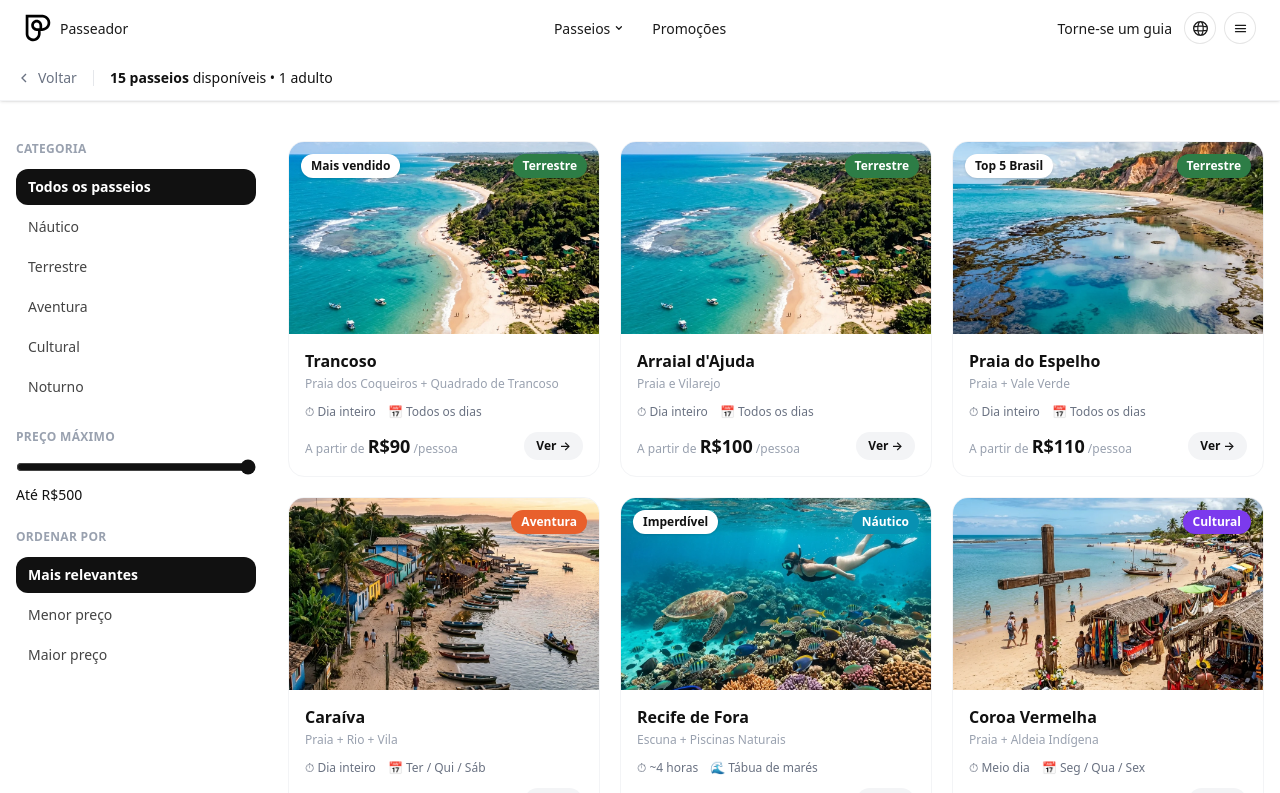
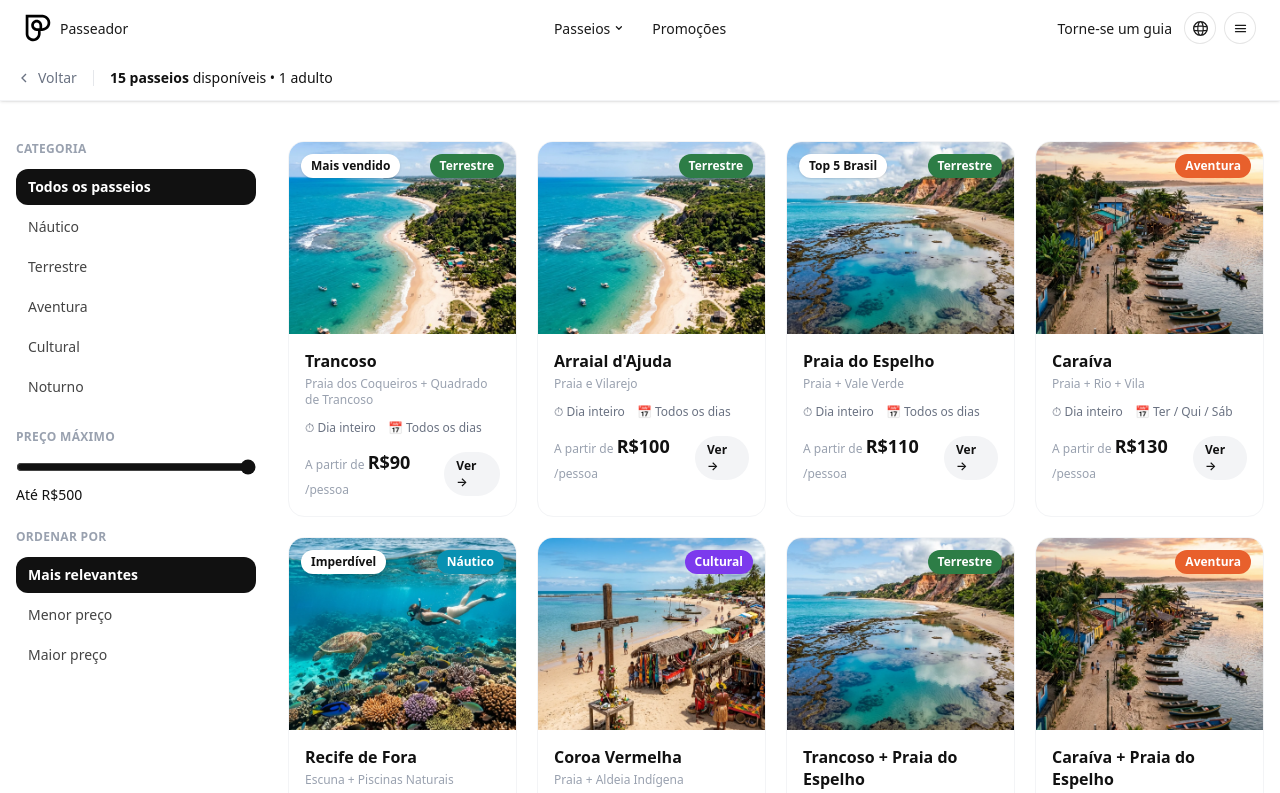
Before and after one commit to Huendelx/Tour-Porto-Seguro, a Next.js app: page /buscar in a window 1280 px wide. Shown: the top 793 px of the page. Built offline with nearby package versions, Linux system fonts and the light colour scheme.

Commit message:
feat: grid /buscar com 4 colunas no xl

```diff
--- a/src/app/buscar/page.tsx
+++ b/src/app/buscar/page.tsx
@@ -120,7 +120,7 @@
               </button>
             </div>
           ) : (
-            <div className="grid grid-cols-1 sm:grid-cols-2 xl:grid-cols-3 gap-5 scroll-mt-32">
+            <div className="grid grid-cols-1 sm:grid-cols-2 lg:grid-cols-3 xl:grid-cols-4 gap-5 scroll-mt-32">
               {filtered.map((tour) => (
                 <TourResultCard key={tour.id} tour={tour} />
               ))}
```
